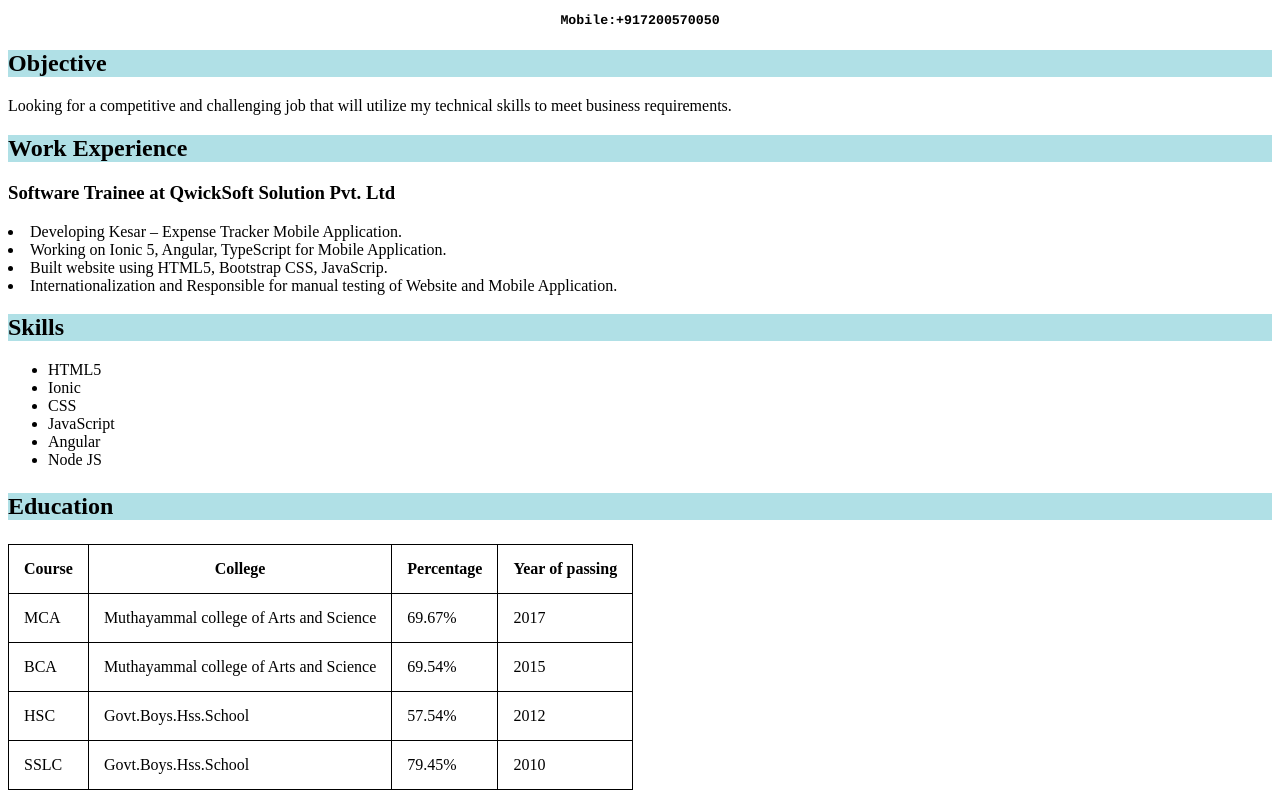
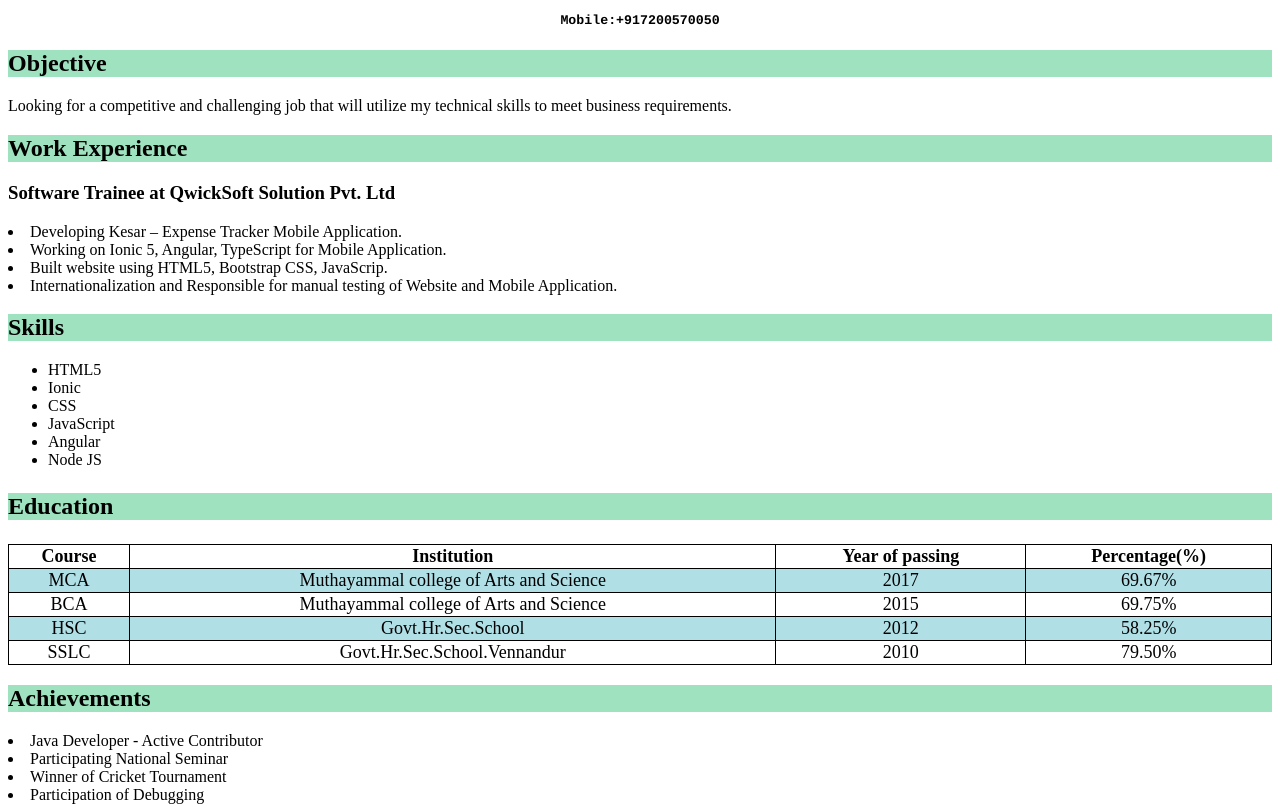
Before and after one commit to vigneshchandran128/vigneshchandran.github.io, a plain HTML site: page index.html in a window 1280 px wide. Shown: the part 280-1087 px from the top of the page. Drawn offline with Linux system fonts and the light colour scheme.

Commit message:
Table Fixed

```diff
--- a/index.html
+++ b/index.html
@@ -32,12 +32,12 @@ document.getElementById("datetime").innerHTML = (("0"+dt.getDate()).slice(-2)) +
         <h5>Mobile:+917200570050</h5>
     </div>
 
-    <h2 style="background-color:powderblue; font-size:25;">Objective</h2>
+    <h2 style="background-color:#9FE2BF; font-size:25;">Objective</h2>
     <p>Looking for a competitive and challenging job that will
       utilize my technical skills to meet business
       requirements.</p>
 
-    <h2 style="background-color:powderblue; font-size:25;">Work Experience</h2>
+    <h2 style="background-color:#9FE2BF; font-size:25;">Work Experience</h2>
 <h3>Software Trainee at QwickSoft Solution Pvt. Ltd</h3>
 <li>Developing Kesar – Expense Tracker Mobile
   Application.</li>
@@ -47,7 +47,7 @@ document.getElementById("datetime").innerHTML = (("0"+dt.getDate()).slice(-2)) +
 <li>Internationalization and Responsible for manual
   testing of Website and Mobile Application.</li>
 
-    <h2 style="background-color:powderblue; font-size:25;">Skills</h2>
+    <h2 style="background-color:#9FE2BF; font-size:25;">Skills</h2>
     <ul>
         <li>HTML5</li>
         <li>Ionic</li>
@@ -57,59 +57,68 @@ document.getElementById("datetime").innerHTML = (("0"+dt.getDate()).slice(-2)) +
         <li>Node JS</li>
     </ul>
     <h2>
-      <p style="background-color:powderblue; font-size:25;">Education</p>
+      <p style="background-color:#9FE2BF; font-size:25;">Education</p>
   </h2>
-    <table  id="myTable" >
   <style>
-        table, th, td {
+    table {
+        border-collapse: collapse;
         border: 1px solid black;
-          border-collapse: collapse;
+        width:100%;
+        text-align:center;
+        font-size:large;
     }
-        th, td {
-          padding: 15px;
+
+
+    tr:nth-child(even) {
+        background-color: powderblue;
+    }
+    .avatar {
+        vertical-align: middle;
+        width: 75px;
+        height: 75px;
+        border-radius: 50%;
     }
 </style>
+<table id="myTable" border="1" class="table" class="th,tr,td">
   <tr>
       <th>Course</th>
-        <th>College</th>
-        <th>Percentage</th>
+      <th>Institution</th>
       <th>Year of passing</th>
+      <th>Percentage(%)</th>
   </tr>
   <tr>
     <td>MCA</td>
     <td>Muthayammal college of Arts and Science</td>
+    <td>2017</td>
     <td>69.67%</td>
-        <td>2017</td>
-
-
   </tr>
   <tr>
       <td>BCA</td>
       <td>Muthayammal college of Arts and Science</td>
-        <td>69.54%</td>
       <td>2015</td>
+      <td>69.75%</td>
   </tr>
   <tr>
       <td>HSC</td>
-        <td>Govt.Boys.Hss.School</td>
-        <td>57.54%</td>
+      <td>Govt.Hr.Sec.School</td>
       <td>2012</td>
+      <td>58.25%</td>
   </tr>
   <tr>
       <td>SSLC</td>
-        <td>Govt.Boys.Hss.School</td>
-        <td>79.45%</td>
+      <td>Govt.Hr.Sec.School.Vennandur</td>
       <td>2010</td>
+      <td>79.50%</td>
   </tr>
 </table>
-    <h2 style="background-color:powderblue; font-size:25;">Achievements</h2>
+    <h2 style="background-color:#9FE2BF; font-size:25;">Achievements</h2>
     <li>Java Developer - Active Contributor</li>
     <li>Participating National Seminar</li>
     <li>Winner of Cricket Tournament</li>
     <li>Participation of Debugging</li>
 
 
-    <h2 style="background-color:powderblue; font-size:25;">Declation</h2>
+    <h2 style="background-color:#9FE2BF; font-size:25;">Declation</h2>
     <p>I solemnly declare that all the information furnished in this document is free of errors to the best of my knowledge.
     </p>
     <p style="text-align: right;"><b>Yours Faithfully,</b></p>
```
Lines whose indentation alone changed are shown as unchanged.
